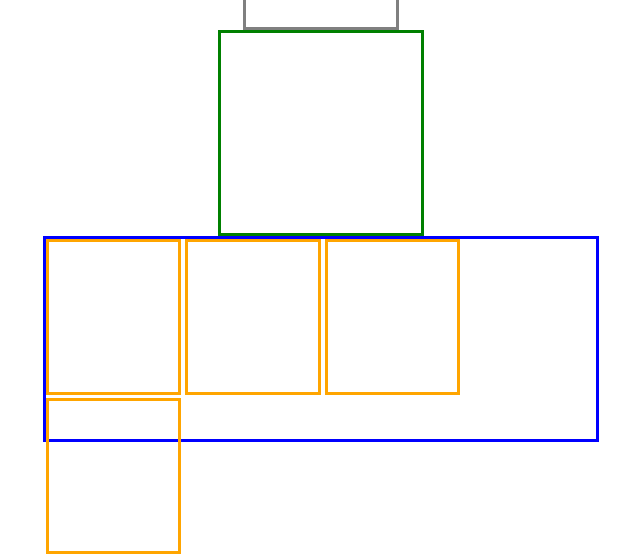
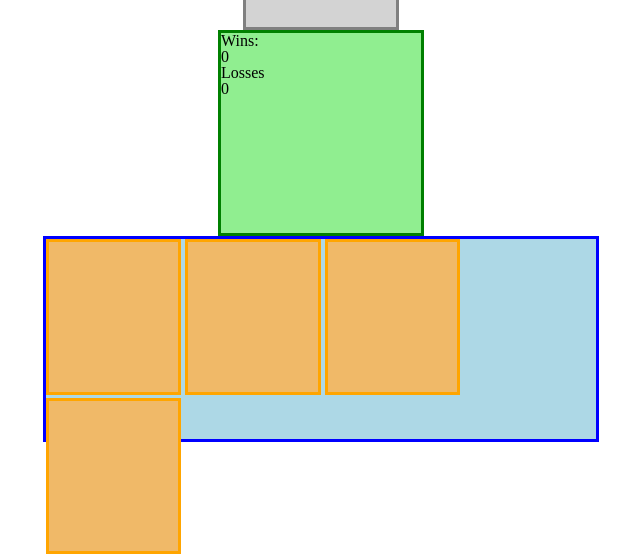
Before and after one commit to mikal815/unit-4-game, a plain HTML site: page index.html in a window 1280 px wide. Shown: the part 342-899 px from the top of the page, without its empty margins (319-959 px from the left). Drawn offline with nearby package versions, Linux system fonts and the light colour scheme.

Commit message:
further styled page and gave crystal elements a random number attribute

```diff
--- a/assets/css/style.css
+++ b/assets/css/style.css
@@ -5,6 +5,7 @@
 
 #randomNum {
     border: solid red;
+    background-color: lightcoral;
     width:150px;
     height: 150px;
     font-size: 50px;
@@ -12,8 +13,9 @@
     margin: 0 auto;
 }
 
-#current {
+#currentContainer {
     border: solid gray;
+    background-color: lightgray;
     width: 150px;
     height: 150px;
     font-size: 40px;
@@ -21,8 +23,9 @@
     margin: 0 auto;
 }
 
-#score {
+#winLoss {
     border: solid green;
+    background-color: lightgreen;
     width: 200px;
     height: 200px;
     margin: 0 auto;
@@ -30,14 +33,16 @@
 
 #crystalContainer {
     border: solid blue;
+    background-color: lightblue;
     width: 550px;
     height: 200px;
     margin: 0 auto;
 
 }
 
-.crystal {
+.elem {
     border: solid orange;
+    background-color: rgb(240, 185, 104);
     height: 150px;
     width: 23.5%;
     display: inline-block;
--- a/assets/javascript/game.js
+++ b/assets/javascript/game.js
@@ -4,25 +4,34 @@ var win = 0;
 var loss = 0;
 var currentScore;
 
-var crystal1 = Math.floor(Math.random() * (11) + 1)
-var crystal2 = Math.floor(Math.random() * (11) + 1)
-var crystal3 = Math.floor(Math.random() * (11) + 1)
-var crystal4 = Math.floor(Math.random() * (11) + 1)
+var cryst1 = Math.floor(Math.random() * (11) + 1)
+var cryst2 = Math.floor(Math.random() * (11) + 1)
+var cryst3 = Math.floor(Math.random() * (11) + 1)
+var cryst4 = Math.floor(Math.random() * (11) + 1)
 
 // Reset Game function
 function gameRestart() {
     randomNumber = Math.floor(Math.random() * (101) + 19);
-    var crystal1 = Math.floor(Math.random() * (11) + 1)
-    var crystal2 = Math.floor(Math.random() * (11) + 1)
-    var crystal3 = Math.floor(Math.random() * (11) + 1)
-    var crystal4 = Math.floor(Math.random() * (11) + 1)
+    var cryst1 = Math.floor(Math.random() * (11) + 1)
+    var cryst2 = Math.floor(Math.random() * (11) + 1)
+    var cryst3 = Math.floor(Math.random() * (11) + 1)
+    var cryst4 = Math.floor(Math.random() * (11) + 1)
     currentScore = 0;
 }
 
+gameRestart();
+
 // Write to DOM
 $('#randomNum').html(randomNumber);
-$('#score').html(currentScore);
+$('.current').html(currentScore);
 
+
+$(".crystal1").attr("value", cryst1);
+$(".crystal2").attr("value", cryst2);
+$(".crystal3").attr("value", cryst3);
+$(".crystal4").attr("value", cryst4);
+
+var grab = $(this).attr("value");
 
 
 
--- a/index.html
+++ b/index.html
@@ -17,25 +17,34 @@
 
     </div>
 
-    <div id="current">
+    <div id="currentContainer">
+        <div class="view">
+            <p>Current Number: </p>
+        </div>
 
+        <div class="currentBox">
+            <p class="current"></p>
+        </div>
     </div>
 
-    <div id="score">
-
+    <div id="winLoss">
+        <p>Wins: </p>
+        <p id="wins">0</p>
+        <p>Losses</p>
+        <p id="losses">0</p>
     </div>
 
     <div id="crystalContainer">
-        <div type="button" class="crystal">
+        <div type="button" class="elem crystal1" value="1">
 
         </div>
-        <div type="button" class="crystal">
+        <div type="button" class="elem crystal2" value="2">
 
         </div>
-        <div type="button" class="crystal">
+        <div type="button" class="elem crystal3" value="3">
 
         </div>
-        <div type="button" class="crystal">
+        <div type="button" class="elem crystal4" value="4">
 
         </div>
 
```
